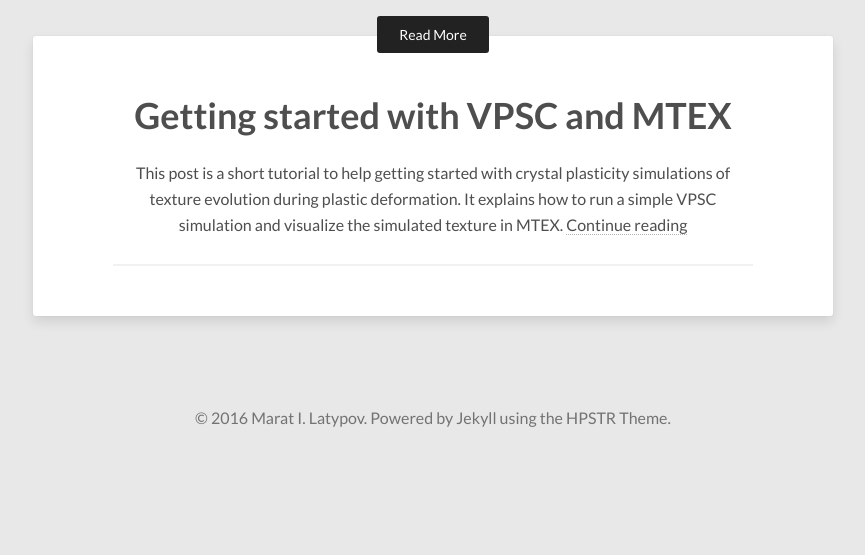
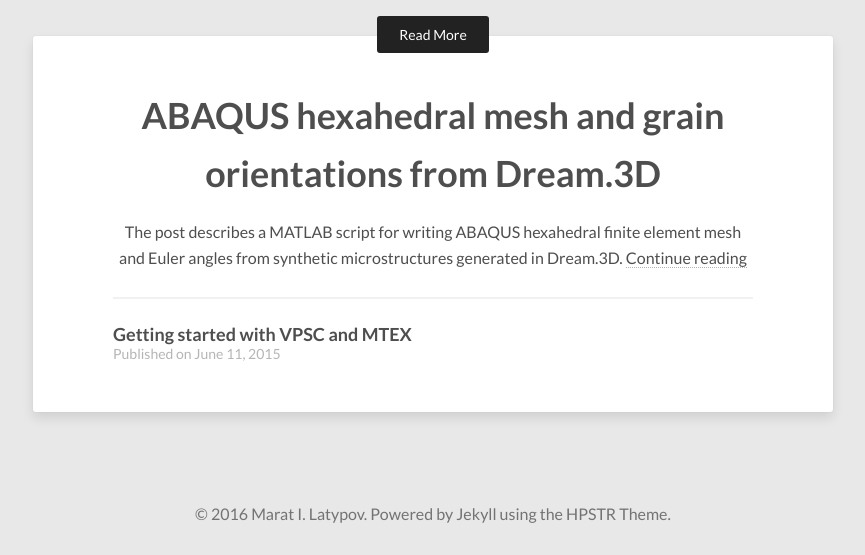
Before and after one commit to latmarat/blog, a Jekyll site: the page built from _posts/2015-08-03-abaqus2vpsc.md, in a window 1280 px wide and 900 px high, scrolled down 7717 px, cut to the strip 345-900 px from the top of the window. Shown: the whole strip, without its empty margins (207-1072 px from the left). Built offline with Jekyll 4.4.1, drawn with Linux system fonts in a browser that asks for light colours; nearby versions of some CDN libraries; formulas are drawn with MathJax 3; before the commit the page ends 8521 px from its top, so only the background shows below that; some of the changed lines change nothing that is shown.

Commit message:
Add abahex post

```diff
--- /dev/null
+++ b/_posts/2015-10-19-dream2abahex.md
@@ -0,0 +1,90 @@
+---
+layout: post
+title: "ABAQUS hexahedral mesh and grain orientations from Dream.3D"
+description: "The post describes a MATLAB script for writing ABAQUS hexahedral finite element mesh and Euler angles from synthetic microstructures generated in Dream.3D."
+modified: 2015-10-19
+tags: [dream.3d, abaqus, matlab]
+mathjax: true
+---
+
+The post describes a MATLAB script for writing ABAQUS hexahedral finite element mesh and Euler angles from synthetic microstructures generated in Dream.3D.
+
+# Intro
+
+One of the great features of [Dream.3D](http://dream3d.bluequartz.net) is the generation of synthetic microstructures. It allows for virtual experiments with 3D microstructures as well as for studying the effects of various microstructural features on the full-field stress--strain distributions or effective mechanical characteristics of representative volume elements.
+
+To facilitate such micromechanical studies, Dream.3D (starting from ver. 6.1.77) [introduced](http://dream3d.bluequartz.net/?p=481) a filter called _Abaqus Hexahedron Writer_, which writes a set of ABAQUS input files containing a mesh of eight-node brick elements grouped in Element Sets (and Sections for assignment of material properties) that represent grains ("Features" in Dream.3D terminology).
+
+Until now, however, _Abaqus Hexahedron Writer_  filter does not allow for export of grain orientations along with the ABAQUS input files. This post describes a work-around for writing grain orientations to a text file in addition to ABAQUS hexahedral mesh.
+
+# Workflow
+
+The workflow suggested here is very simple:
+
+1. Generate your synthetic microstructure in Dream.3D
+2. Write microstructure information as a grid of voxels to a text file (_Write Los Alamos FFT file_ filter)
+3. Use my `dream2abahex` MATLAB script to write mesh file and grain orientations file based on the information in the Los Alamos FFT file.
+
+At the core of this work-around is a custom MATLAB script called [`dream2abahex`](https://github.com/latmarat/dream3d-converters/blob/master/dream2abahex.m). This script writes coordinates of eight nodes around each voxel in the Los Alamos FFT grid and writes instructions how these nodes should be connected to form eight-node brick (C3D8) elements. Furthermore, the script preserves the information about grain IDs using Element Sets and phase IDs using both Element Sets and Sections. The choice to pass *phases* (rather than grains) as Sections is associated with the expectation that material properties will vary from phase to phase rather than from grain to grain.
+
+**Tip**: it is quite straightforward to change this choice if your user material subroutine supposes that material properties differ from grain to grain and thus requires an individual Section for each grain.
+{: .notice}
+
+Finally, and most importantly, the script writes Euler angles (which were read from the FFT file) for each element as a look-up table to a new text file. These orientations can be read from FORTRAN user subroutine defining the behavior of the material (e.g. UMAT).
+
+**Tip**: as a bonus, the script creates Sets of nodes laying on all 6 faces of the representative volume so that Boundary Conditions can be readily defined on these nodes. Created Node Sets are named according to the face normals, e.g. nodes laying on the face whose normal is +X are contained in Node Set called "NODES+1", nodes laying on the face whose normal is -Z is contained in "NODES-3", etc.
+{: .notice}
+
+# Usage
+
+[Download](https://github.com/latmarat/dream3d-converters/blob/master/dream2abahex.m) `dream2abahex` script from GitHub, place it to a folder known to MATLAB and run
+
+{% highlight MATLAB %}
+dream2abahex('path/to/fft/micro.vox', 'desired/path/to/abaqus/file/aba.inp')
+{% endhighlight %}
+
+This function call will result in creating a file **aba.inp** containing the mesh and **aba.tex** containing the orientations of each element.
+
+# Example
+
+Let's generate a synthetic microstructure using statistics for a two-phase microstructure consisting of a primary phase and second-phase particles. For this purpose, we can use a prebuilt pipeline called _Two Phase Cubic Hexagonal Particles Equiaxed_ (comes with Dream.3D ver. 6.2.0) that uses statistics file `TwoPhaseCubicHexParticlesEquiaxed.dream3d`. To this pipeline, we shall only add _Write Los Alamos FFT file_ filter to write the voxel file (e.g. `2ph_64x64x64.vox`) from which we will create our mesh.
+
+After the pipeline is successfully completed, we run the MATLAB script pointing to our Los Alamos FFT grid file and giving a name for ABAQUS input file by the following command
+
+{% highlight MATLAB %}
+dream2abahex('2ph_64x64x64.vox', '2ph_64x64x64.inp')
+{% endhighlight %}
+
+**Tip**: if `2ph_64x64x64.vox` is not in MATLAB path, use the full path of the grid file, e.g. *`C:\Users\UserName\Documents\2ph_64x64x64.vox'* as input to the function. Full path can also be used for the resulting mesh file. File with Euler angles will always be written to the same folder as the mesh file and will have the same name with extension .tex
+{: .notice}
+
+As a result, we obtain an ABAQUS input file (`2ph_64x64x64.inp`) containing a C3D8 (brick) mesh with grains saved as Element Sets and phases saved as both Sets and Sections. In addition, we get a text file (`2ph_64x64x64.tex`) with grain orientations (represented by Bunge Euler angles) for each element in the mesh with orientations sorted according to the element label. An example of the contents of the file with grain orientations is below
+
+{% highlight python %}
+# Euler angle sets (phi1, Phi, phi2) for C3D8 mesh in 2ph_64x64x64.inp
+# Euler angle sets are sorted according to element labels
+# 1 element in mesh - 1 set of Euler angles. Generated by dream2abahex.m
+B	262144
+      17.0020     115.9040    -108.5220    # -----> for element 1
+      17.0020     115.9040    -108.5220    # -----> for element 2
+	....
+    -105.7370      51.4060    -151.4460    # -----> for element n
+    -105.7370      51.4060    -151.4460    # -----> for element ...
+    -105.7370      51.4060    -151.4460    # -----> for element 262144
+{% endhighlight %}
+
+It is seen that the orientation file has three information lines followed by a line containing Euler angles convention (B is for Bunge) and the total number of orientations in the file. Then, there are sets of three float numbers correponding to the three Euler angles -- $$\phi_{1}$$, $$\Phi$$, $$\phi_{2}$$.
+
+Now let's check if the Sections and Element Sets correctly represent the original phases and grains.
+
+Below is the comparison between the original phase IDs from dream3d file and the sections in the generated mesh.
+
+![Comparison of phases](https://farm6.staticflickr.com/5822/21680572513_8eec239e12_o_d.png)
+
+The distribution of phases looks identical in both figures. Next we compare the original grain IDs in dream3d file and Element Sets in the generated mesh.
+
+![Comparison of grains](https://farm6.staticflickr.com/5833/21680572773_dd4f49e150_o_d.png)
+
+Looks alright.
+
+As a final note, we should remember that the phases are passed to the ABAQUS model as Sections with assigned properties and they suppose that the model will contain the same number of Materials. Therefore, Materials named **'Phase-1'**, **'Phase-2'**, etc. must be defined for running the simulation.
```
Also changed, not shown: _layouts/post.html (line endings or trailing spaces).
